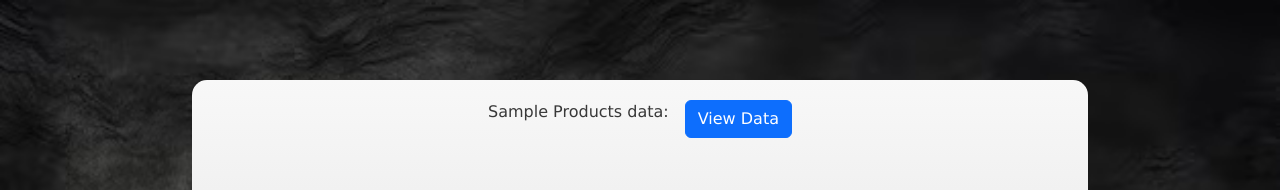
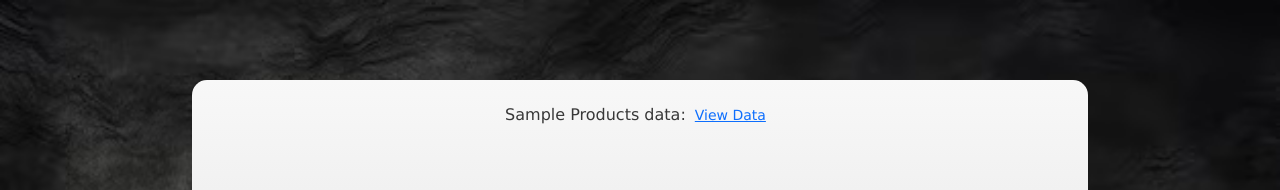
Before and after one commit to isha-1051/RAG-Chatbot, a Next.js app: page / in a window 1280 px wide. Shown: the top 190 px of the page. Built offline with nearby package versions, Linux system fonts and the light colour scheme.

Commit message:
design change

```diff
--- a/app/components/DataInfo.tsx
+++ b/app/components/DataInfo.tsx
@@ -11,10 +11,12 @@ function ExampleData() {
 
   return (
     <>
-      <Button variant="primary" onClick={handleShow}>
-        View Data
-      </Button>
-
+      <div>
+        Sample Products data:
+        <Button variant="link" onClick={handleShow} size="sm">
+          View Data
+        </Button>
+      </div>
       <Modal show={show} onHide={handleClose} size="lg">
         <Modal.Header closeButton>
           <Modal.Title className="text-center">Products Data</Modal.Title>
--- a/app/page.tsx
+++ b/app/page.tsx
@@ -33,7 +33,7 @@ const Home = () => {
     <main className="d-flex gap-3">
       {/* <Image src={chessLogo} width="140" height="100" alt="F1 Logo" /> */}
       <div className="d-flex gap-3">
-        Sample Products data:
+
         <ExampleData />
       </div>
       <section className={noMessages ? "" : "populated"}>
```
